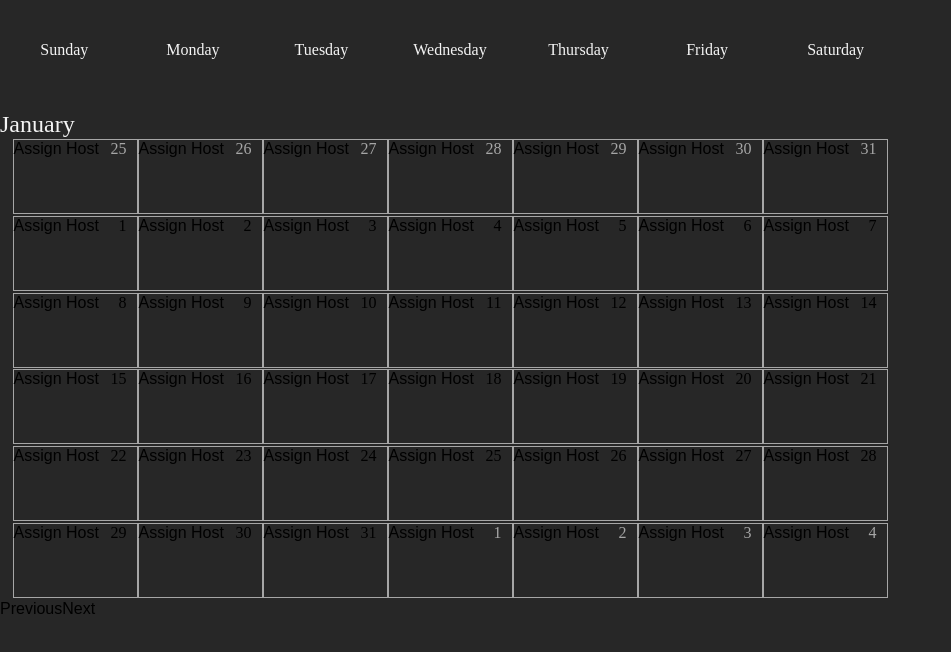
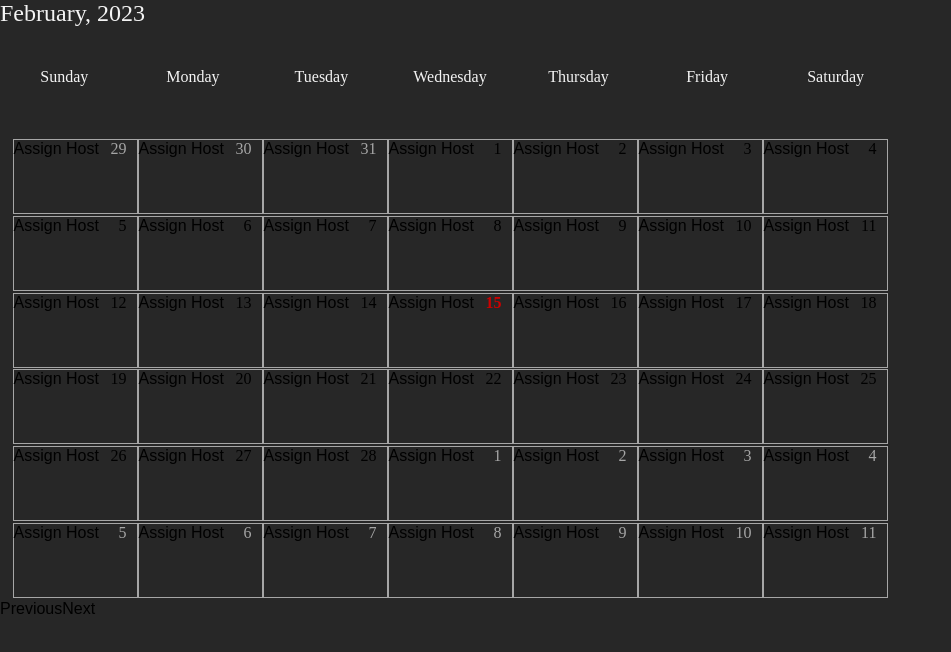
Before and after one commit to seandaniel-uf/calendar, a React (Vite) app: page / in a window 1280 px wide. Shown: the top 652 px of the page, without its empty margins (0-951 px from the left). Built offline with nearby package versions, Linux system fonts and the light colour scheme.

Commit message:
Complete before tailwind master

```diff
--- a/src/components/CalendarDays.tsx
+++ b/src/components/CalendarDays.tsx
@@ -1,4 +1,5 @@
 import { useStore } from "../store";
+import { useState } from "react";
 
 export const CalendarDays = (props: any): JSX.Element => {
   const hosts = useStore((state) => state.hosts);
@@ -34,6 +35,10 @@ export const CalendarDays = (props: any): JSX.Element => {
       number: firstDayOfMonth.getDate(),
       selected: firstDayOfMonth.toDateString() === props.day.toDateString(),
       year: firstDayOfMonth.getFullYear(),
+      // if current month and current day of the year === current date
+      currentMonthDay:
+        firstDayOfMonth.getMonth() === props.day.getMonth() &&
+        firstDayOfMonth.getDate() === new Date().getDate(),
     };
 
     currentDays.push(calendarDay);
@@ -46,8 +51,9 @@ export const CalendarDays = (props: any): JSX.Element => {
           <li
             key={index}
             className={
-              "calendar-day" + (day.currentMonth ? " current" : "")
-              //+ (day.selected ? " selected" : "")
+              "calendar-day" +
+              (day.currentMonth ? " current" : "") +
+              (day.currentMonthDay ? " selected" : "")
             }
           >
             <p>{day.number}</p>
--- a/src/components/Months.tsx
+++ b/src/components/Months.tsx
@@ -6,7 +6,7 @@ import { useState } from "react";
 export const Months = () => {
   const months = useStore((state) => state.months);
 
-  const [index, setIndex] = useState<number>(0);
+  const [index, setIndex] = useState<number>(new Date().getMonth());
   const { monthName, date } = months[index];
 
   const previousCalendar = () => {
@@ -20,8 +20,10 @@ export const Months = () => {
   return (
     <>
       <section key={index} className="calendar">
+        <h2>
+          {monthName}, {date.getFullYear()}
+        </h2>
         <WeekdaysLegend />
-        <h2>{monthName}</h2>
         <CalendarDays day={date} />
       </section>
       <section>
```
